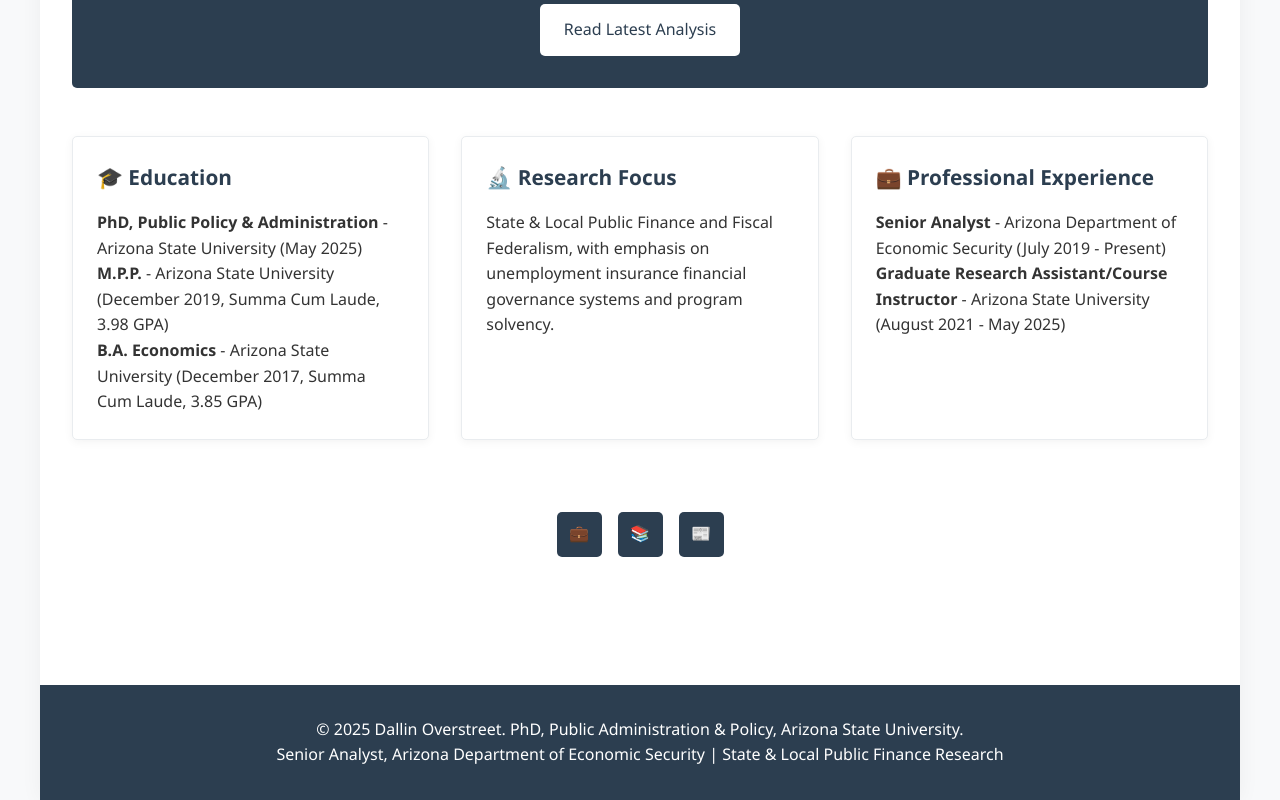
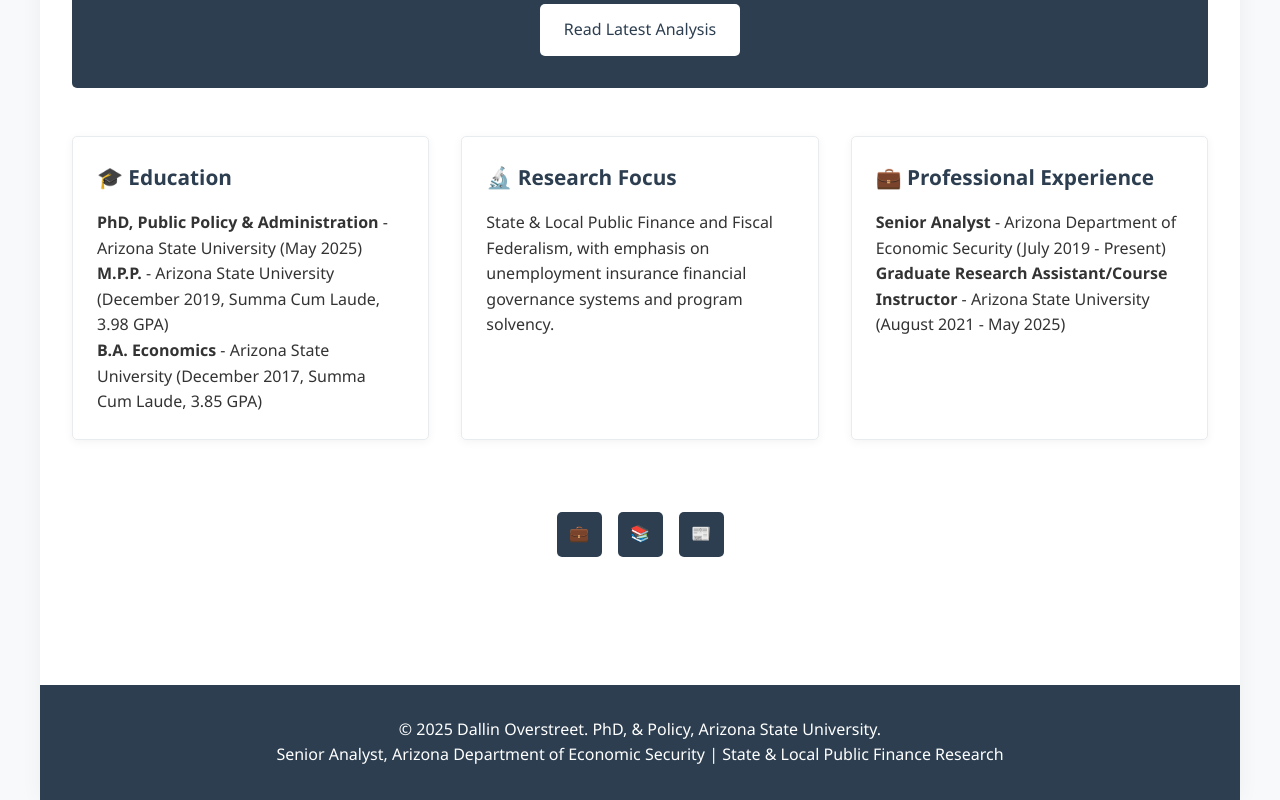
Before and after one commit to DLOverstreet/DLOverstreet.github.io, a plain HTML site: page index.html in a window 1280 px wide. Shown: the part 488-1288 px from the top of the page. Drawn offline with Linux system fonts and the light colour scheme.

Commit message:
Update index.html

```diff
--- a/index.html
+++ b/index.html
@@ -596,7 +596,7 @@
         </main>
 
         <footer>
-            <p>&copy; 2025 Dallin Overstreet. PhD, Public Administration & Policy, Arizona State University.</p>
+            <p>&copy; 2025 Dallin Overstreet. PhD, & Policy, Arizona State University.</p>
             <p>Senior Analyst, Arizona Department of Economic Security | State & Local Public Finance Research</p>
         </footer>
     </div>
```
